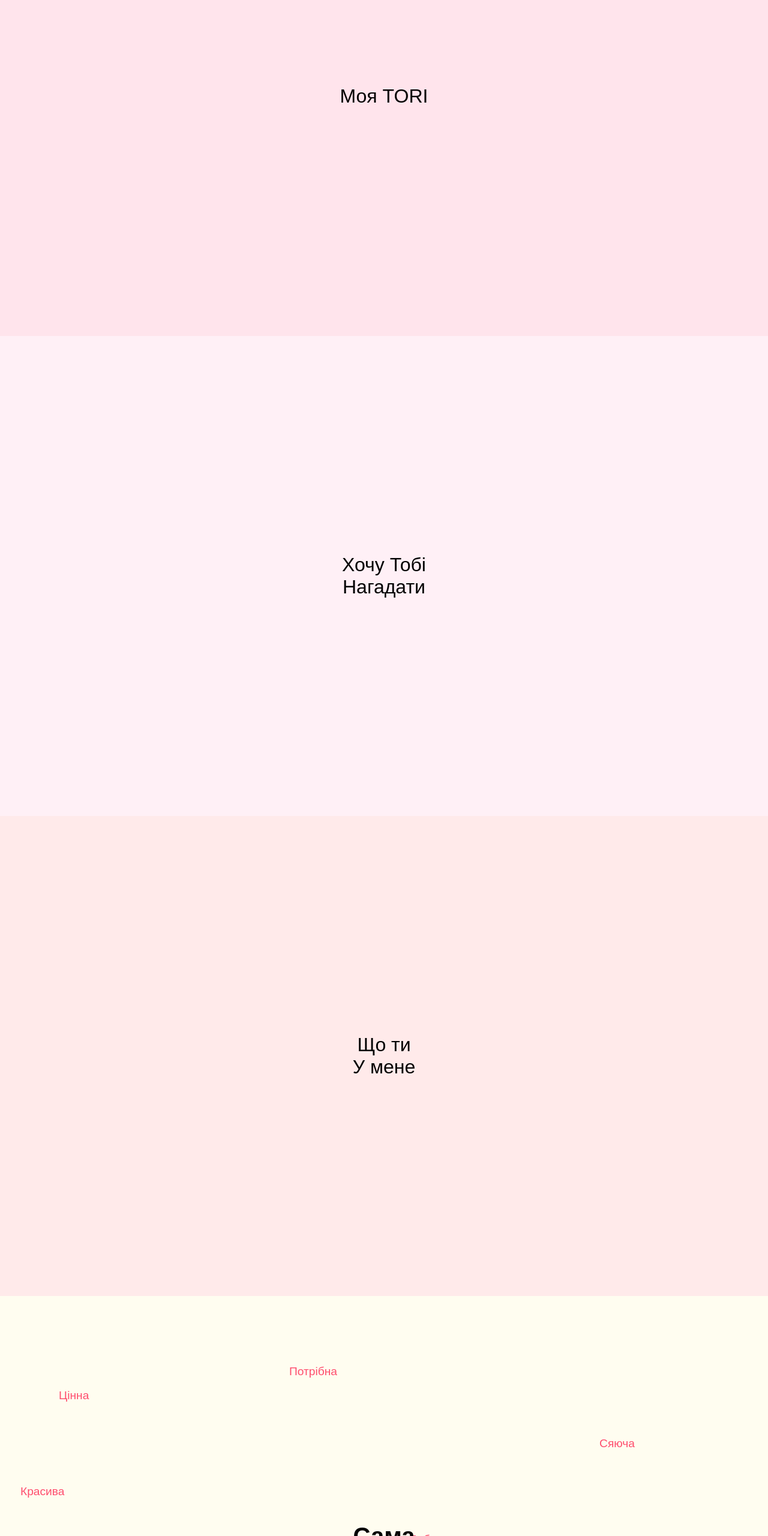
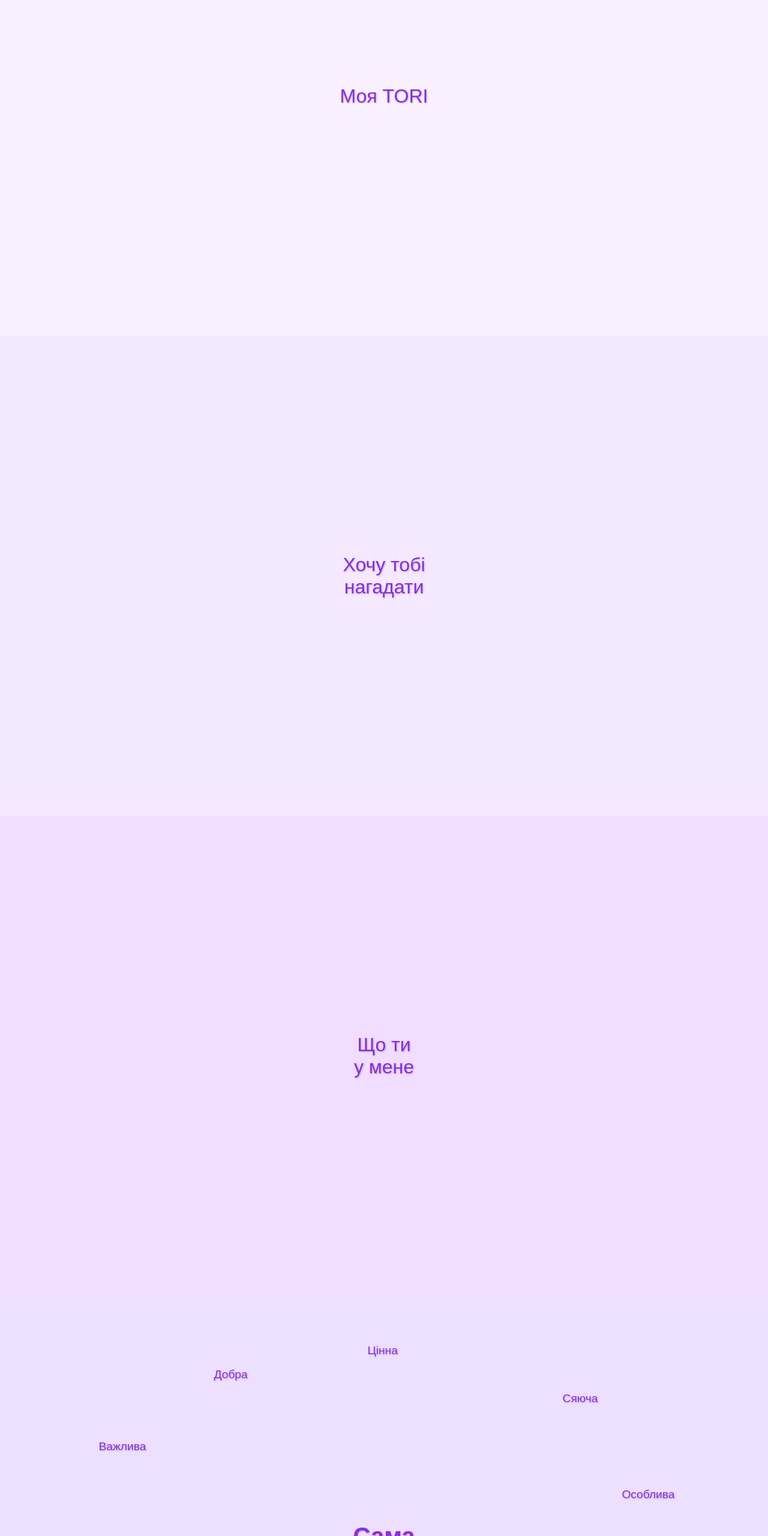
Before and after one commit to DmytroKalitventsev/for-tori, a plain HTML site: page index.html in a window 1280 px wide. Shown: the part 240-2800 px from the top of the page at 60% size. Drawn offline with Linux system fonts and the light colour scheme.

Commit message:
Змінив кольори тексту і поправив плаваючі слова

```diff
--- a/index.html
+++ b/index.html
@@ -16,6 +16,8 @@
       scroll-snap-type: y mandatory;
       overflow-y: scroll;
       height: 100vh;
+      color: #8a2be2; /* Лавандовий колір */
+      text-shadow: 1px 1px 3px rgba(0,0,0,0.25); /* Щоб текст не зливався */
     }
 
     section {
@@ -29,33 +31,33 @@
       padding: 20px;
     }
 
-    /* Різні кольори екранів */
-    section:nth-child(1) { background: #ffe4ec; }
-    section:nth-child(2) { background: #fff0f6; }
-    section:nth-child(3) { background: #ffeaea; }
-    section:nth-child(4) { background: #fffdf0; position: relative; overflow: hidden; }
-    section:nth-child(5) { background: #eafaff; }
-    section:nth-child(6) { background: #f3e8ff; flex-direction: column; }
+    /* Фони зробив більш пастельними */
+    section:nth-child(1) { background: #f9f1ff; }
+    section:nth-child(2) { background: #f5e9ff; }
+    section:nth-child(3) { background: #f0ddff; }
+    section:nth-child(4) { background: #ede0ff; position: relative; overflow: hidden; }
+    section:nth-child(5) { background: #f4ecff; }
+    section:nth-child(6) { background: #e9dbff; flex-direction: column; }
 
     /* Четвертий екран */
     .center-text {
       font-size: 2.5rem;
       font-weight: bold;
       z-index: 2;
+      position: relative;
     }
 
     .floating {
       position: absolute;
       font-size: 1.2rem;
-      color: #ff4d6d;
       animation: float 8s infinite ease-in-out;
     }
 
     @keyframes float {
       0% { transform: translate(0, 0); }
-      25% { transform: translate(30px, -40px); }
-      50% { transform: translate(-20px, 20px); }
-      75% { transform: translate(-40px, -30px); }
+      25% { transform: translate(20px, -30px); }
+      50% { transform: translate(-25px, 20px); }
+      75% { transform: translate(-30px, -20px); }
       100% { transform: translate(0, 0); }
     }
 
@@ -75,25 +77,26 @@
 <body>
   <section>Моя TORI</section>
 
-  <section>Хочу Тобі<br>Нагадати</section>
+  <section>Хочу тобі<br>нагадати</section>
 
-  <section>Що ти<br>У мене</section>
+  <section>Що ти<br>у мене</section>
 
   <section>
     <div class="center-text">Сама</div>
-    <div class="floating" style="top: 20%; left: 10%;">Цінна</div>
-    <div class="floating" style="top: 30%; right: 15%;">Сяюча</div>
-    <div class="floating" style="bottom: 25%; left: 20%;">Особлива</div>
-    <div class="floating" style="top: 60%; right: 20%;">Любима</div>
-    <div class="floating" style="bottom: 20%; right: 10%;">Чудова</div>
-    <div class="floating" style="top: 15%; left: 40%;">Потрібна</div>
-    <div class="floating" style="bottom: 15%; left: 30%;">Чарівна</div>
-    <div class="floating" style="top: 40%; left: 5%;">Красива</div>
-    <div class="floating" style="bottom: 35%; right: 25%;">Важлива</div>
-    <div class="floating" style="top: 50%; right: 40%;">Добра</div>
+    <!-- Розставлено по колу -->
+    <div class="floating" style="top: 10%; left: 50%;">Цінна</div>
+    <div class="floating" style="top: 20%; right: 20%;">Сяюча</div>
+    <div class="floating" style="top: 40%; right: 10%;">Особлива</div>
+    <div class="floating" style="bottom: 40%; right: 15%;">Любима</div>
+    <div class="floating" style="bottom: 20%; right: 35%;">Чудова</div>
+    <div class="floating" style="bottom: 15%; left: 45%;">Потрібна</div>
+    <div class="floating" style="bottom: 25%; left: 20%;">Чарівна</div>
+    <div class="floating" style="top: 50%; left: 10%;">Красива</div>
+    <div class="floating" style="top: 30%; left: 15%;">Важлива</div>
+    <div class="floating" style="top: 15%; left: 30%;">Добра</div>
   </section>
 
-  <section>Жоден мій день<br>Не обходиться<br>Без думки про тебе</section>
+  <section>Жоден мій день<br>не обходиться<br>без думки про тебе</section>
 
   <section>
     <div class="date">06.07.2025</div>
```
